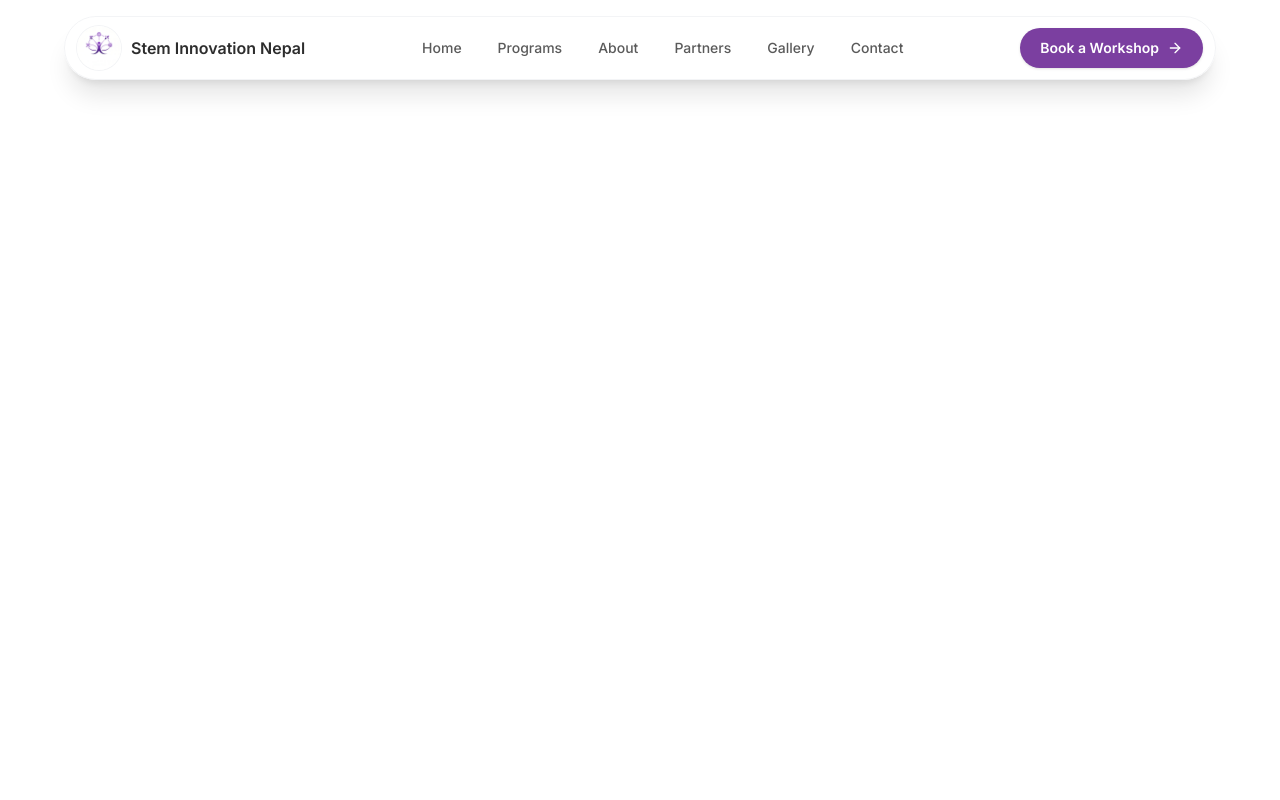
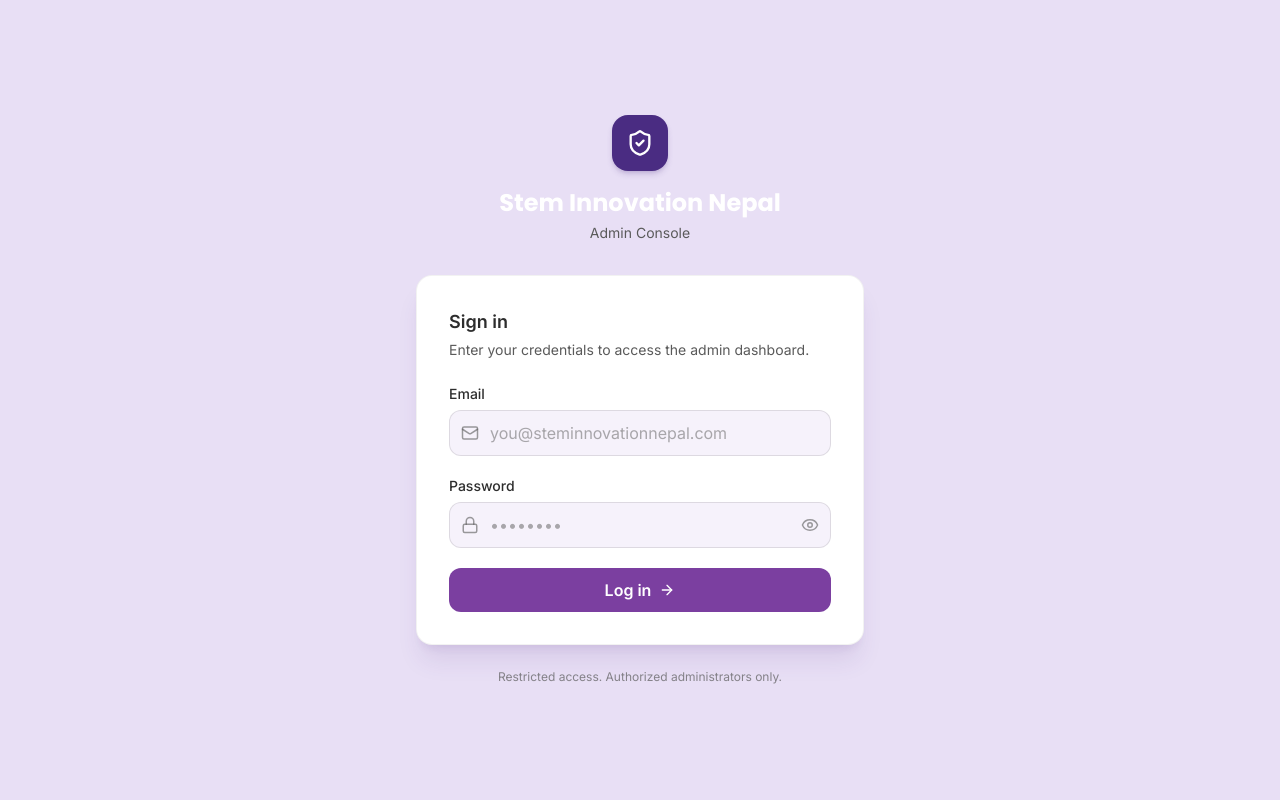
Before and after one commit to MetaTronix-Solution/Stem-Innovation-Nepal, a Next.js app in the folder frontend/: page /admin/login in a window 1280 px wide. Before the commit this address had no page. Shown: the top 800 px of the page. Built offline with nearby package versions, Linux system fonts and the light colour scheme.

Commit message:
Add new pages for About, Achievements, Contact, Gallery, Partners, Programs, Team, and Admin sections; implement layout and routing

```diff
--- /dev/null
+++ b/frontend/app/(site)/layout.tsx
@@ -0,0 +1,16 @@
+import Navbar from "@/components/layout/Navbar";
+import Footer from "@/components/layout/Footer";
+
+export default function SiteLayout({
+  children,
+}: {
+  children: React.ReactNode;
+}) {
+  return (
+    <>
+      <Navbar />
+      <main>{children}</main>
+      <Footer />
+    </>
+  );
+}
--- /dev/null
+++ b/frontend/app/admin/layout.tsx
@@ -0,0 +1,17 @@
+import type { Metadata } from "next";
+
+export const metadata: Metadata = {
+  title: "Admin | Stem Innovation Nepal",
+  robots: {
+    index: false,
+    follow: false,
+  },
+};
+
+export default function AdminLayout({
+  children,
+}: {
+  children: React.ReactNode;
+}) {
+  return <div className="min-h-screen bg-light-gray">{children}</div>;
+}
--- /dev/null
+++ b/frontend/app/admin/login/page.tsx
@@ -0,0 +1,143 @@
+"use client";
+
+import { useState } from "react";
+import { Mail, Lock, Eye, EyeOff, ArrowRight, ShieldCheck } from "lucide-react";
+
+export default function AdminLoginPage() {
+  const [email, setEmail] = useState("");
+  const [password, setPassword] = useState("");
+  const [showPassword, setShowPassword] = useState(false);
+  const [isSubmitting, setIsSubmitting] = useState(false);
+  const [error, setError] = useState("");
+
+  async function handleSubmit(e: React.FormEvent) {
+    e.preventDefault();
+    setError("");
+
+    if (!email || !password) {
+      setError("Enter your email and password to continue.");
+      return;
+    }
+
+    setIsSubmitting(true);
+    try {
+      // TODO: wire this up to your auth endpoint, e.g.
+      // const res = await fetch("/api/admin/login", {
+      //   method: "POST",
+      //   headers: { "Content-Type": "application/json" },
+      //   body: JSON.stringify({ email, password }),
+      // });
+      // if (!res.ok) throw new Error("Invalid email or password.");
+    } catch (err) {
+      setError(
+        err instanceof Error ? err.message : "Something went wrong. Try again.",
+      );
+    } finally {
+      setIsSubmitting(false);
+    }
+  }
+
+  return (
+    <div className="min-h-screen bg-light-gray flex items-center justify-center px-4 py-12">
+      <div className="w-full max-w-md">
+        {/* Brand mark */}
+        <div className="flex flex-col items-center mb-8">
+          <div className="h-14 w-14 rounded-2xl bg-navy flex items-center justify-center shadow-md shadow-navy/20 mb-4">
+            <ShieldCheck className="h-7 w-7 text-white" strokeWidth={2} />
+          </div>
+          <h1 className="text-2xl font-bold text-charcoal">
+            Stem Innovation Nepal
+          </h1>
+          <p className="text-slate text-sm mt-1">Admin Console</p>
+        </div>
+
+        {/* Card */}
+        <div className="bg-white rounded-2xl shadow-xl shadow-navy/10 border border-black/5 p-8">
+          <h2 className="text-lg font-bold text-charcoal mb-1">Sign in</h2>
+          <p className="text-slate text-sm mb-6">
+            Enter your credentials to access the admin dashboard.
+          </p>
+
+          <form onSubmit={handleSubmit} className="space-y-5" noValidate>
+            {/* Email */}
+            <div>
+              <label
+                htmlFor="email"
+                className="block text-sm font-medium text-charcoal mb-1.5"
+              >
+                Email
+              </label>
+              <div className="relative">
+                <Mail className="absolute left-3 top-1/2 -translate-y-1/2 h-4.5 w-4.5 text-slate/60" />
+                <input
+                  id="email"
+                  type="email"
+                  autoComplete="email"
+                  value={email}
+                  onChange={(e) => setEmail(e.target.value)}
+                  placeholder="you@steminnovationnepal.com"
+                  className="w-full rounded-xl border border-black/10 bg-light-gray/40 pl-10 pr-4 py-2.5 text-charcoal placeholder:text-slate/50 outline-none transition focus:border-blue focus:bg-white focus:ring-2 focus:ring-blue/20"
+                />
+              </div>
+            </div>
+
+            {/* Password */}
+            <div>
+              <label
+                htmlFor="password"
+                className="block text-sm font-medium text-charcoal mb-1.5"
+              >
+                Password
+              </label>
+              <div className="relative">
+                <Lock className="absolute left-3 top-1/2 -translate-y-1/2 h-4.5 w-4.5 text-slate/60" />
+                <input
+                  id="password"
+                  type={showPassword ? "text" : "password"}
+                  autoComplete="current-password"
+                  value={password}
+                  onChange={(e) => setPassword(e.target.value)}
+                  placeholder="••••••••"
+                  className="w-full rounded-xl border border-black/10 bg-light-gray/40 pl-10 pr-10 py-2.5 text-charcoal placeholder:text-slate/50 outline-none transition focus:border-blue focus:bg-white focus:ring-2 focus:ring-blue/20"
+                />
+                <button
+                  type="button"
+                  onClick={() => setShowPassword((v) => !v)}
+                  className="absolute right-3 top-1/2 -translate-y-1/2 text-slate/60 hover:text-blue transition"
+                  aria-label={showPassword ? "Hide password" : "Show password"}
+                >
+                  {showPassword ? (
+                    <EyeOff className="h-4.5 w-4.5" />
+                  ) : (
+                    <Eye className="h-4.5 w-4.5" />
+                  )}
+                </button>
+              </div>
+            </div>
+
+            {/* Error */}
+            {error && (
+              <p className="text-sm text-red-600 bg-red-50 border border-red-100 rounded-lg px-3 py-2">
+                {error}
+              </p>
+            )}
+
+            {/* Submit */}
+            <button
+              type="submit"
+              disabled={isSubmitting}
+              className="w-full flex items-center justify-center gap-2 rounded-xl bg-blue text-white font-semibold py-2.5 transition hover:bg-navy disabled:opacity-60 disabled:cursor-not-allowed"
+            >
+              {isSubmitting ? "Signing in..." : "Log in"}
+              {!isSubmitting && <ArrowRight className="h-4 w-4" />}
+            </button>
+          </form>
+        </div>
+
+        <p className="text-center text-xs text-slate/70 mt-6">
+          Restricted access. Authorized administrators only.
+        </p>
+      </div>
+    </div>
+  );
+}
--- a/frontend/app/layout.tsx
+++ b/frontend/app/layout.tsx
@@ -1,6 +1,4 @@
 import "./globals.css";
-import Navbar from "@/components/layout/Navbar";
-import Footer from "@/components/layout/Footer";
 import { Poppins, Inter } from "next/font/google";
 
 const poppins = Poppins({
@@ -21,15 +19,8 @@
   children: React.ReactNode;
 }>) {
   return (
-    <html
-      lang="en"
-      className={`${poppins.variable} ${inter.variable}`}
-    >
-      <body>
-        <Navbar />
-        <main>{children}</main>
-        <Footer />
-      </body>
+    <html lang="en" className={`${poppins.variable} ${inter.variable}`}>
+      <body>{children}</body>
     </html>
   );
 }
```
Also changed, not shown: frontend/app/(site)/about/page.tsx (renamed from frontend/app/about/page.tsx), frontend/app/(site)/achievements/page.tsx (renamed from frontend/app/achievements/page.tsx), frontend/app/(site)/contact/page.tsx (renamed from frontend/app/contact/page.tsx), frontend/app/(site)/gallery/page.tsx (renamed from frontend/app/gallery/page.tsx), frontend/app/(site)/page.tsx (renamed from frontend/app/page.tsx), frontend/app/(site)/partners/page.tsx (renamed from frontend/app/partners/page.tsx), frontend/app/(site)/programs/page.tsx (renamed from frontend/app/programs/page.tsx), frontend/app/(site)/team/page.tsx (renamed from frontend/app/team/page.tsx).
